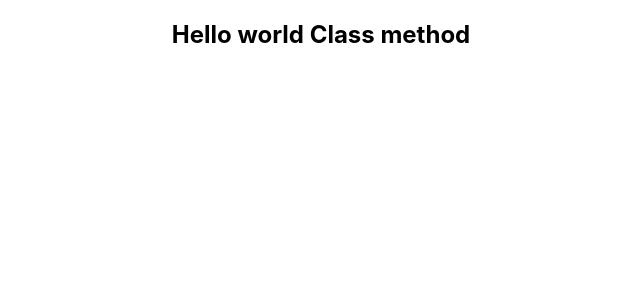
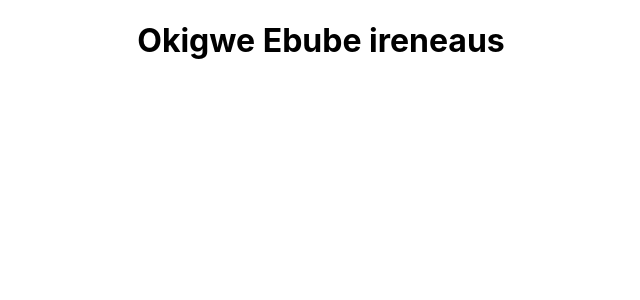
Before and after one commit to EbubeIreneaus/react-tutorial, a React (Create React App) app: page / in a window 1280 px wide. Shown: the top 300 px of the page, without its empty margins (319-959 px from the left). Built offline with nearby package versions, Linux system fonts and the light colour scheme.

Commit message:
hellojs render content with jsx method

```diff
--- a/src/App.js
+++ b/src/App.js
@@ -1,11 +1,11 @@
-import Hello from './components/Hello'
+import Hellojs from './components/Hellojs'
 import HelloClass from './components/HelloClass'
 import './App.css';
 
 function App() {
   return (
     <div className="App">
-      <HelloClass />
+      <Hellojs />
     </div>
   );
 }
--- /dev/null
+++ b/src/components/Hellojs.js
@@ -0,0 +1,9 @@
+// render without using jsx
+
+import React from 'react'
+
+const Hellojs = () =>{
+    return React.createElement('div', {'id':'helloworld'}, React.createElement('h1', null, 'Okigwe Ebube ireneaus'))
+}
+
+export default Hellojs
```
